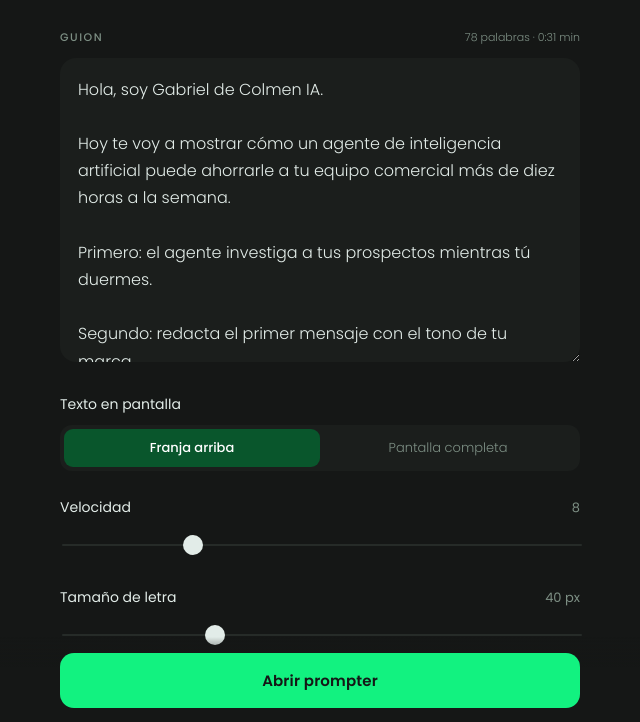
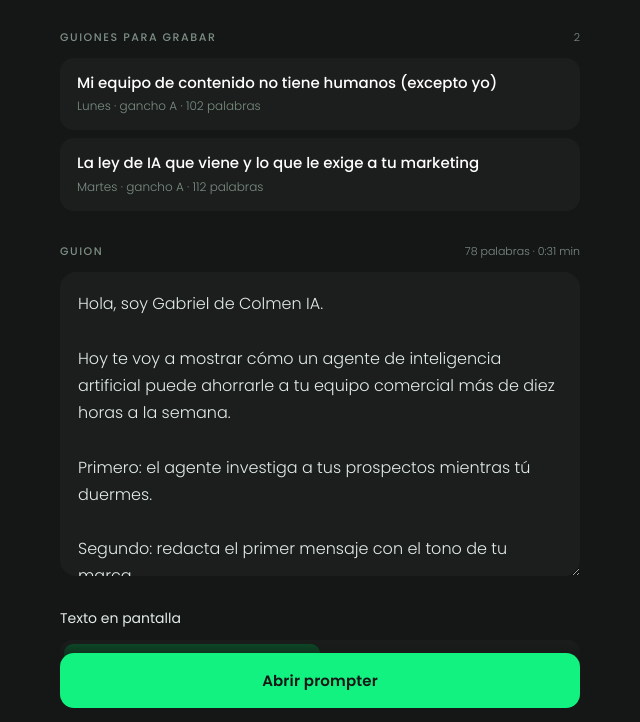
Before and after one commit to grinconcolmenia-hash/prompter-colmenia, a plain HTML site: page index.html in a window 1280 px wide. Shown: the part 76-798 px from the top of the page, without its empty margins (320-960 px from the left). Drawn offline with Linux system fonts and the light colour scheme; a web font is replaced by a local one.

Commit message:
Guiones para grabar: el prompter recibe los guiones del guionista
El editor muestra arriba la lista de guiones.json; tocar uno lo carga en el
editor. guiones.json lo actualiza el agente guionista-gabriel.

Co-Authored-By: Claude Opus 5.5 <noreply@anthropic.com>

```diff
--- /dev/null
+++ b/guiones.json
@@ -0,0 +1,16 @@
+{
+  "guiones": [
+    {
+      "id": "2026-11-02-equipo-de-agentes-a",
+      "titulo": "Mi equipo de contenido no tiene humanos (excepto yo)",
+      "cuando": "Lunes · gancho A",
+      "texto": "Mi equipo de contenido tiene seis integrantes.\n\nNinguno es humano.\n\nTe los presento.\n\nEl radar mira qué le está funcionando a la competencia en redes.\n\nEl guionista escribe lo que voy a decir.\n\nEl editor corta el video.\n\nLa parrilla diseña los estáticos.\n\nOtro hace los videos de COLMEN IA.\n\nY el publicador lo sube a Instagram.\n\nSe pasan el trabajo en una mesa: idea, guion, producción, revisión, publicada.\n\n¿Y yo?\n\nYo estoy en la revisión.\n\nNada se publica sin mi sí.\n\nLos agentes hacen el trabajo.\n\nLa decisión sigue siendo de una persona.\n\nGuárdalo y muéstraselo a tu equipo de marketing."
+    },
+    {
+      "id": "2026-11-02-ley-ia-marketing-a",
+      "titulo": "La ley de IA que viene y lo que le exige a tu marketing",
+      "cuando": "Martes · gancho A",
+      "texto": "Tu chatbot podría costarte tres mil salarios mínimos.\n\nLo dice un proyecto de ley de IA que está en el Congreso: el 025 de 2026.\n\nTrae dos reglas que le caen directo a marketing.\n\nUno: si tu chatbot habla con clientes, tiene que decir que es una IA.\n\nDos: si haces una foto o un video con IA que parece real, tienes que decir que es generado.\n\nSi no lo cumples, es una infracción.\n\nY las multas llegan hasta tres mil salarios mínimos.\n\nOjo: todavía no es ley.\n\nPero el que se ordene ahora no va a tener que frenar después.\n\nMándale este video a quien maneja el chatbot de tu marca."
+    }
+  ]
+}
--- a/index.html
+++ b/index.html
@@ -88,6 +88,15 @@ summary::after { content: ""; width: 8px; height: 8px; border-right: 1.5px solid
 details[open] summary::after { transform: rotate(-135deg); }
 .more { display: grid; gap: 26px; padding-top: 24px; }
 
+.inbox { display: grid; gap: 8px; }
+.inbox button {
+  display: grid; gap: 4px; text-align: left; border: 1px solid transparent; border-radius: 14px;
+  background: var(--surface); padding: 14px 16px;
+}
+.inbox button[aria-pressed=true] { border-color: var(--neon); }
+.inbox b { font-weight: 500; font-size: 15px; line-height: 1.35; color: #fff; }
+.inbox small { font-size: 12px; color: var(--muted); }
+
 .hint { font-size: 12px; color: var(--muted); margin: 0; }
 .error { background: #2a1513; color: #ffd9d4; border-radius: 12px; padding: 14px 16px; font-size: 14px; }
 
@@ -158,6 +167,11 @@ details[open] summary::after { transform: rotate(-135deg); }
     <img src="logo.png" alt="Colmen IA">
     <div><h1>PROMPTER</h1><p>Colmen IA</p></div>
   </header>
+
+  <section class="block" id="inboxBlock" hidden>
+    <div class="label">Guiones para grabar <span id="inboxInfo"></span></div>
+    <div class="inbox" id="inbox"></div>
+  </section>
 
   <section class="block">
     <label class="label" for="script">Guion <span id="stats"></span></label>
@@ -304,8 +318,40 @@ Si quieres verlo funcionando con tu empresa, escríbeme y lo armamos juntos.`;
     const secs = Math.round(w / 150 * 60); // ~150 palabras por minuto al hablar
     $("stats").textContent = `${w} palabras · ${Math.floor(secs / 60)}:${String(secs % 60).padStart(2, "0")} min`;
   }
-  script.addEventListener("input", () => { S.script = script.value; save(); updateStats(); });
+  script.addEventListener("input", () => { S.script = script.value; S.guionId = null; save(); updateStats(); markInbox(); });
   updateStats();
+
+  // Guiones que deja el guionista en guiones.json: tocar uno lo carga en el editor.
+  let guiones = [];
+  function markInbox() {
+    [...$("inbox").children].forEach((b) => b.setAttribute("aria-pressed", String(b.dataset.id === S.guionId)));
+  }
+  async function loadInbox() {
+    try {
+      const res = await fetch("guiones.json", { cache: "no-store" });
+      if (!res.ok) return;
+      guiones = (await res.json()).guiones || [];
+    } catch { return; }
+    const box = $("inbox");
+    box.replaceChildren();
+    for (const g of guiones) {
+      const b = document.createElement("button");
+      b.dataset.id = g.id;
+      const w = (g.texto.match(/\S+/g) || []).length;
+      const t = document.createElement("b"); t.textContent = g.titulo;
+      const s = document.createElement("small"); s.textContent = [g.cuando, `${w} palabras`].filter(Boolean).join(" · ");
+      b.append(t, s);
+      b.addEventListener("click", () => {
+        S.script = g.texto; S.guionId = g.id; save();
+        script.value = g.texto; updateStats(); markInbox();
+      });
+      box.append(b);
+    }
+    $("inboxInfo").textContent = guiones.length ? `${guiones.length}` : "";
+    $("inboxBlock").hidden = !guiones.length;
+    markInbox();
+  }
+  loadInbox();
 
   const fmt = { speed: (v) => v, size: (v) => `${v} px`, height: (v) => `${v}%`, opacity: (v) => `${v}%` };
   for (const k of Object.keys(fmt)) {
--- a/sw.js
+++ b/sw.js
@@ -1,6 +1,6 @@
 // Network first, cache as fallback: updates show up right away, and the app still opens offline.
-const CACHE = "prompter-v2";
-const SHELL = ["./", "index.html", "manifest.webmanifest", "logo.png", "icon-192.png", "icon-512.png"];
+const CACHE = "prompter-v3";
+const SHELL = ["./", "index.html", "manifest.webmanifest", "logo.png", "icon-192.png", "icon-512.png", "guiones.json"];
 
 self.addEventListener("install", (e) => {
   e.waitUntil(caches.open(CACHE).then((c) => c.addAll(SHELL)).then(() => self.skipWaiting()));
```
